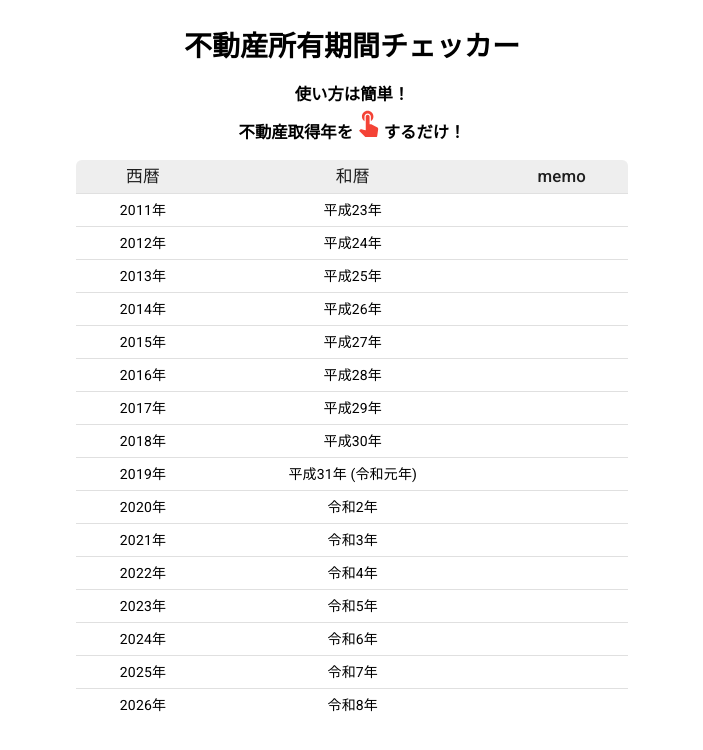
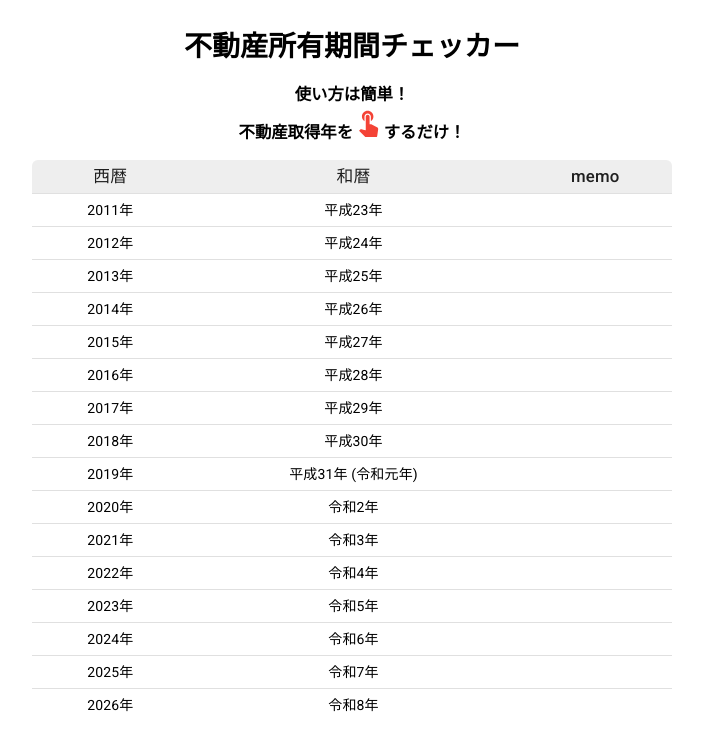
Before and after one commit to junwatanabe72/long_term_transfer, a React (Create React App) app: page / in a window 1280 px wide. Shown: the top 750 px of the page, without its empty margins (288-991 px from the left). Built offline with nearby package versions, Linux system fonts and the light colour scheme.

Commit message:
fixLayout

```diff
--- a/src/App.tsx
+++ b/src/App.tsx
@@ -1,16 +1,11 @@
 import React from 'react'
-import styled from 'styled-components'
 import Top from 'components/pages/Top'
 
-const ReactApp = styled.div`
-  text-align: center;
-  // height: 100vh;
-`
 const App: React.FC = () => {
   return (
-    <ReactApp>
+    <>
       <Top />
-    </ReactApp>
+    </>
   )
 }
 
--- a/src/components/organisms/AppTable.tsx
+++ b/src/components/organisms/AppTable.tsx
@@ -5,7 +5,6 @@ import TableBody from '@material-ui/core/TableBody'
 import TableContainer from '@material-ui/core/TableContainer'
 import TableHead from '@material-ui/core/TableHead'
 import TableRow from '@material-ui/core/TableRow'
-// import Paper from '@material-ui/core/Paper'
 import styled from 'styled-components'
 import TableContents from 'components/organisms/TableContents'
 import { TableCell } from '@material-ui/core'
@@ -22,9 +21,15 @@ const StyledTableBody = styled(TableBody)`
 `
 const StyledTableContainer = styled(TableContainer)`
   max-height: 70vh;
+  max-width: 50vw;
   border-radius: 6px;
+  ${media.tablet`
+  max-height: 60vh;
+  max-width: 70vw;
+      `}
   ${media.phone`
   max-height: 60vh;
+  max-width: 90vw;
       `}
 `
 
--- a/src/components/pages/Top.tsx
+++ b/src/components/pages/Top.tsx
@@ -1,15 +1,22 @@
 import 'date-fns'
+import styled from 'styled-components'
 import { Box } from '@material-ui/core'
-import { Container } from '@material-ui/core'
 import { appTitle, ninjaID } from 'utils/constant'
 import HowTo from 'components/organisms/HowTo'
 import AppTable from 'components/organisms/AppTable'
 import AdmaxSwitch from 'components/atoms/Ninja'
-// import Ad from '../atoms/Ad'
+
+const StyledContainer = styled.div`
+  display: flex;
+  justify-content: center;
+  align-items: center;
+  flex-direction: column;
+  text-align: center;
+`
 
 const TopPage: React.FC = () => {
   return (
-    <Container maxWidth="sm">
+    <StyledContainer>
       <Box pt={3}>
         <h1>{appTitle}</h1>
       </Box>
@@ -17,9 +24,10 @@ const TopPage: React.FC = () => {
         <HowTo />
       </Box>
       <AppTable />
-      <AdmaxSwitch id={ninjaID} />
-      {/* <Ad /> */}
-    </Container>
+      <Box mt={1}>
+        <AdmaxSwitch id={ninjaID} />
+      </Box>
+    </StyledContainer>
   )
 }
 export default TopPage
```
Also changed, not shown: public/index.html (+0 -31 lines).
